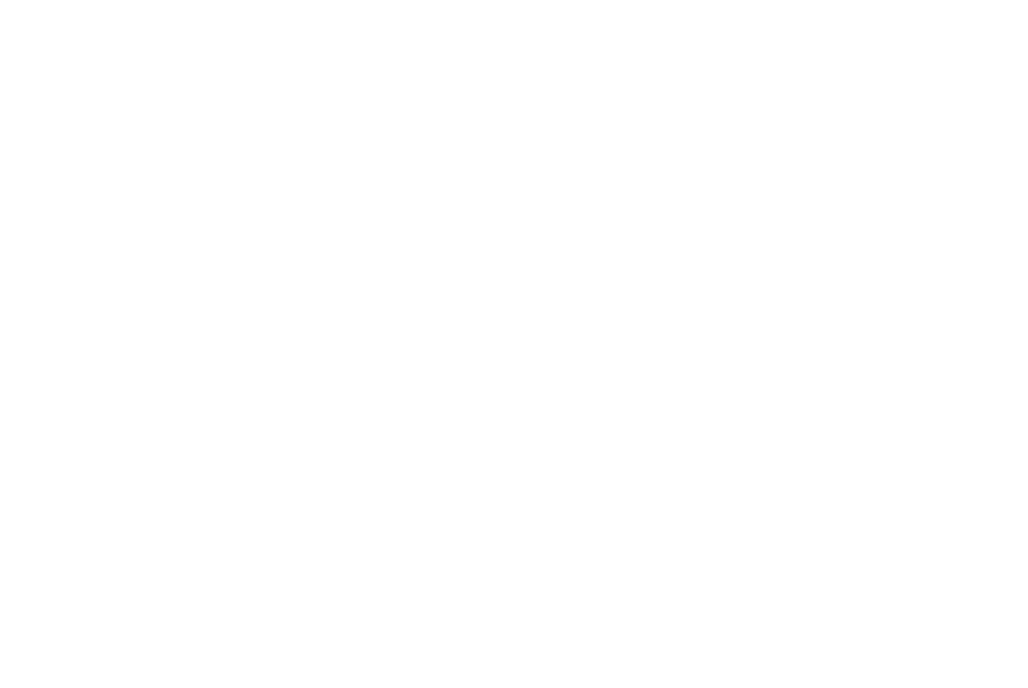
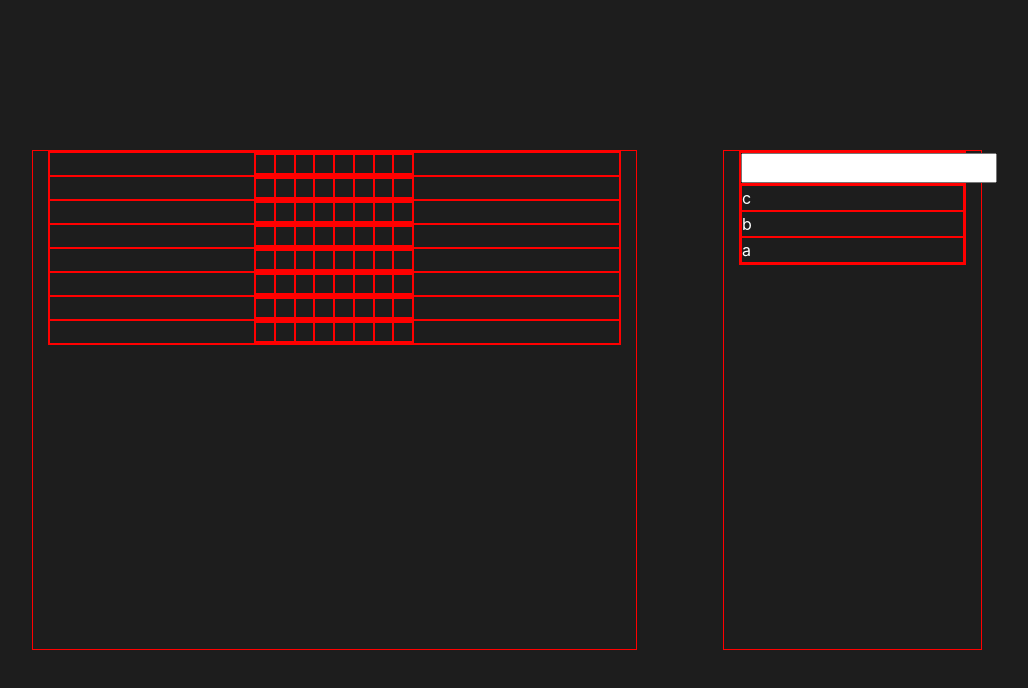
Before and after one commit to hhh1361/drawing-app, a React (Create React App) app: page / in a window 1280 px wide. Shown: the top 688 px of the page, without its empty margins (133-1161 px from the left). Built offline with nearby package versions, Linux system fonts and the light colour scheme.

Commit message:
add basic structure

```diff
--- a/src/App.css
+++ b/src/App.css
@@ -1,8 +1,38 @@
+#root {
+  background: #1D1D1D;
+}
 .container-fluid {
   display: flex;
-  flex-direction: column;
-  width: 1000px;
+  flex-direction: row;
+  justify-content: space-around;
+  height: 100vh;
+  width: 100vw;
+}
+.right-section, .left-section {
+  height: 500px;
+}
+@media (max-width: 768px) {
+  .container-fluid {
+    flex-direction: column;
+  }
+}
+.container-fluid div {
+  border: 1px solid red;
+}
+.command span {
+  color: white;
+}
+.command span {
+  color: white;
 }
 input {
   box-shadow: none !important;
 }
+.left-section .row {
+  margin: 0px;
+  justify-content: center;
+}
+.cell {
+  width: 20px;
+  height: 20px;
+}
--- a/src/App.js
+++ b/src/App.js
@@ -1,17 +1,21 @@
 import React from 'react'
 import { connect } from 'react-redux'
+import Canvas from './components/Canvas/Canvas'
+import Interface from './components/Interface/Interface'
 import './App.css'
 
-
-class App extends React.Component {
-  render() {
-    const { stage } = this.props
-    return (
-      <div className="container-fluid align-items-center col-12 col-sm-10 col-md-8	col-lg-6 col-xl-5">
-
+function App(props) {
+  const { stage } = props
+  return (
+    <div className="container-fluid align-items-center col-12 col-sm-10 col-md-11	col-lg-11 col-xl-10">
+      <div className="left-section col-11 col-sm-11 col-md-8 col-lg-8 col-xl-7">
+        <Canvas />
       </div>
-    )
-  }
+      <div className="right-section col-11 col-sm-11 col-md-3 col-lg-3 col-xl-3">
+        <Interface />
+      </div>
+    </div>
+  )
 }
 
 export default connect(state => {
--- /dev/null
+++ b/src/components/Canvas/Canvas.jsx
@@ -0,0 +1,49 @@
+import React from 'react'
+import { connect } from 'react-redux'
+import Cell from './Cell/Cell'
+
+function Canvas(props) {
+  const { w, h, x1, y1, x2, y2, c } = props
+  const array = [
+    [[], [], [], [], [], [], [], []],
+    [[], [], [], [], [], [], [], []],
+    [[], [], [], [], [], [], [], []],
+    [[], [], [], [], [], [], [], []],
+    [[], [], [], [], [], [], [], []],
+    [[], [], [], [], [], [], [], []],
+    [[], [], [], [], [], [], [], []],
+    [[], [], [], [], [], [], [], []],
+  ]
+  return (
+    <div>
+      {array.map(e => (
+        <div className="row">
+          <div
+            style={{
+              display: 'flex',
+              flexDirection: 'row',
+              width: `${20 * array.length}px`,
+            }}
+          >
+            {e.map(() => (
+              <Cell />
+            ))}
+          </div>
+        </div>
+      ))}
+    </div>
+  )
+}
+
+export default connect(
+  state => {
+    return {
+      stage: state.stage,
+    }
+  },
+  dispatch => ({
+    onNextStep: () => {
+      dispatch({ type: 'CHANGE_STAGE', payload: 'completed' })
+    },
+  }),
+)(Canvas)
--- /dev/null
+++ b/src/components/Canvas/Cell/Cell.jsx
@@ -0,0 +1,10 @@
+import React from 'react'
+
+export default function Cell(props) {
+  const { text } = props
+  return (
+    <div className="cell">
+      <span>{text}</span>
+    </div>
+  )
+}
--- /dev/null
+++ b/src/components/Interface/Command/Command.jsx
@@ -0,0 +1,11 @@
+import React from 'react'
+import { connect } from 'react-redux'
+
+export default function Command(props) {
+  const { text } = props
+  return (
+    <div className="command">
+      <span>{text}</span>
+    </div>
+  )
+}
--- /dev/null
+++ b/src/components/Interface/Interface.jsx
@@ -0,0 +1,54 @@
+import React from 'react'
+import { connect } from 'react-redux'
+import Command from './Command/Command'
+
+function Interface(props) {
+  const { commands, onSubmit } = props
+  let command
+  const onChangeHandler = e => {
+    command = e.target.value
+  }
+  const onEnterHandler = e => {
+    if (e.key === 'Enter') {
+      const date = Date.now()
+      onSubmit(command, date)
+      e.target.value = ''
+    }
+  }
+
+  return (
+    <div className="action-panel">
+      <div className="current-commands">
+        <input
+          type="text"
+          onKeyPress={onEnterHandler}
+          onChange={onChangeHandler}
+        />
+      </div>
+      <div className="previous-commands">
+        {[]
+          .concat(commands)
+          .reverse()
+          .map(e => (
+            <Command text={e.description} key={e.date} />
+          ))}
+      </div>
+    </div>
+  )
+}
+
+export default connect(
+  state => {
+    return {
+      commands: state.commands,
+    }
+  },
+  dispatch => ({
+    onSubmit: (description, date) => {
+      dispatch({
+        type: 'ADD_COMMAND',
+        payload: { description, date },
+      })
+    },
+  }),
+)(Interface)
--- a/src/index.js
+++ b/src/index.js
@@ -8,17 +8,12 @@
 import 'bootstrap/dist/css/bootstrap.min.css'
 
 const initialState = {
-  information: {
-    input: { email: '', name: '', surname: '', company: '' },
-    select: { gender: '', timezone: '' },
-  },
-  stage: 'email',
-  email: '',
-  name: '',
-  surname: '',
-  gender: '',
-  company: '',
-  timezone: '',
+  canvas: [],
+  commands: [
+    { description: 'a', date: 1 },
+    { description: 'b', date: 2 },
+    { description: 'c', date: 3 },
+  ],
 }
 
 function information(state = initialState, action) {
@@ -28,13 +23,16 @@
         ...state,
         stage: action.payload,
       }
-    case 'ADD_EMAIL':
+    case 'ADD_COMMAND':
       return {
         ...state,
-        information: {
-          ...state.information,
-          input: { ...state.information.input, email: action.payload },
-        },
+        commands: [
+          ...state.commands,
+          {
+            description: action.payload.description,
+            date: action.payload.date,
+          },
+        ],
       }
     case 'ADD_NAME':
       return {
```
